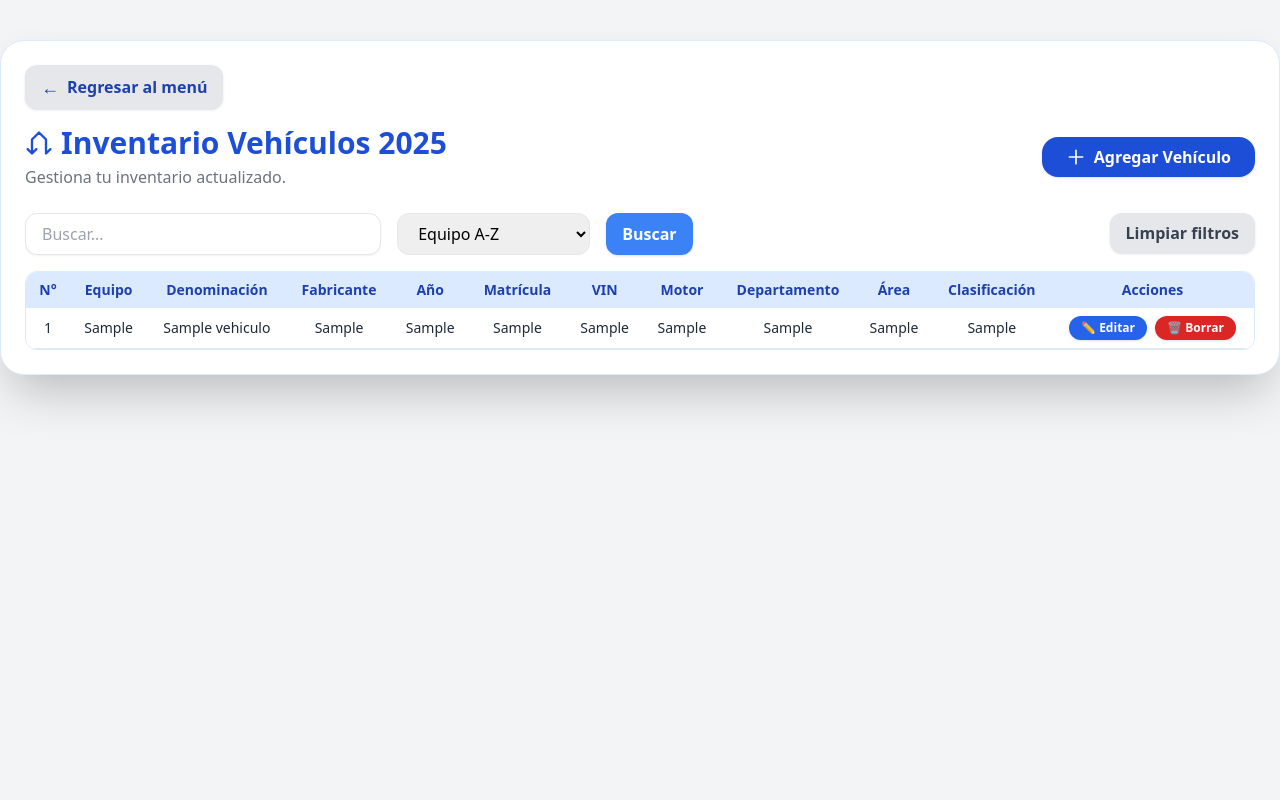
After one commit to edgar0217/CrudRep, a Node server app: page /admin/inventario-vehiculos in a window 1280 px wide. The commit adds this page. Run offline with Node 20, Linux system fonts and the light colour scheme; a user stored in the database is signed in; tables that the repository leaves empty hold one stand-in row (values such as "Sample post"); some libraries are stand-ins or nearby versions.

Commit message:
funcion y vistas de modulo inventario de vehiculo

```diff
--- a/app.js
+++ b/app.js
@@ -31,10 +31,12 @@ app.use(
 import { router as authRoutes } from "./routes/auth.routes.js";
 import { router as adminRoutes } from "./routes/admin.routes.js";
 import { router as indisponibilidadRoutes } from "./routes/indisponibilidad.routes.js";
+import { router as inventarioVehiculoRoutes } from "./routes/inventarioVehiculo.routes.js";
 
 app.use("/", authRoutes);
 app.use("/admin", adminRoutes);
 app.use("/admin/indisponibilidad", indisponibilidadRoutes);
+app.use("/admin", inventarioVehiculoRoutes);
 
 // Database sync
 db.sync().then(() => {
--- /dev/null
+++ b/controllers/inventarioVehiculoAdmin.js
@@ -0,0 +1,77 @@
+import InventarioVehiculo from "../models/InventarioVehiculo.js";
+import { Op } from "sequelize";
+
+// Listar con filtros, búsqueda y orden
+export async function renderInventario(req, res) {
+  const { q, order = "equipo_asc" } = req.query;
+  let where = {};
+
+  if (q) {
+    where = {
+      [Op.or]: [
+        { equipo: { [Op.iLike]: `%${q}%` } },
+        { denominacion: { [Op.iLike]: `%${q}%` } },
+        { fabricante: { [Op.iLike]: `%${q}%` } },
+        { matricula: { [Op.iLike]: `%${q}%` } },
+        { vin: { [Op.iLike]: `%${q}%` } },
+        { motor: { [Op.iLike]: `%${q}%` } },
+        { departamento: { [Op.iLike]: `%${q}%` } },
+        { area: { [Op.iLike]: `%${q}%` } },
+        { clasificacion: { [Op.iLike]: `%${q}%` } },
+        { ano: { [Op.iLike]: `%${q}%` } },
+      ],
+    };
+  }
+
+  // Ordenamiento
+  let orderArr = [];
+  if (order === "equipo_asc") orderArr = [["equipo", "ASC"]];
+  else if (order === "equipo_desc") orderArr = [["equipo", "DESC"]];
+  else if (order === "ano_asc") orderArr = [["ano", "ASC"]];
+  else if (order === "ano_desc") orderArr = [["ano", "DESC"]];
+  else if (order === "departamento_az") orderArr = [["departamento", "ASC"]];
+  else if (order === "departamento_za") orderArr = [["departamento", "DESC"]];
+
+  const vehiculos = await InventarioVehiculo.findAll({
+    where,
+    order: orderArr,
+  });
+
+  res.render("admin/inventarioVehiculoAdmin", {
+    vehiculos,
+    q: q || "",
+    order,
+  });
+}
+
+// Crear
+export async function crearVehiculo(req, res) {
+  try {
+    await InventarioVehiculo.create(req.body);
+    res.redirect("/admin/inventario-vehiculos");
+  } catch (err) {
+    res.status(400).send("Error al crear: " + err.message);
+  }
+}
+
+// Editar
+export async function editarVehiculo(req, res) {
+  const id = req.params.id;
+  try {
+    await InventarioVehiculo.update(req.body, { where: { id } });
+    res.redirect("/admin/inventario-vehiculos");
+  } catch (err) {
+    res.status(400).send("Error al editar: " + err.message);
+  }
+}
+
+// Eliminar
+export async function eliminarVehiculo(req, res) {
+  const id = req.params.id;
+  try {
+    await InventarioVehiculo.destroy({ where: { id } });
+    res.redirect("/admin/inventario-vehiculos");
+  } catch (err) {
+    res.status(400).send("Error al eliminar: " + err.message);
+  }
+}
--- a/views/admin/dashboardAdmin.ejs
+++ b/views/admin/dashboardAdmin.ejs
@@ -53,7 +53,7 @@
           >
         </a>
 
-        <<!-- Inventario Vehículos -->
+        <!-- Inventario Vehículos -->
         <a
           href="/admin/inventario-vehiculos"
           class="bg-white hover:bg-blue-50 shadow-xl rounded-2xl flex flex-col items-center p-6 group transition border-2 border-transparent hover:border-blue-300"
--- /dev/null
+++ b/views/admin/inventarioVehiculoAdmin.ejs
@@ -0,0 +1,228 @@
+<!DOCTYPE html>
+<html lang="es">
+  <head>
+    <meta charset="UTF-8" />
+    <title>Inventario Vehículos 2025</title>
+    <meta name="viewport" content="width=device-width, initial-scale=1" />
+    <script src="https://cdn.tailwindcss.com"></script>
+  </head>
+  <body class="bg-gray-100 min-h-screen flex flex-col items-center">
+    <div class="w-full max-w-7xl mx-auto mt-10 p-6 bg-white rounded-3xl shadow-2xl border border-blue-100">
+      <!-- Botón regresar -->
+      <div class="mb-4">
+        <a href="/admin/dashboard" class="inline-flex items-center gap-2 bg-gray-200 hover:bg-blue-100 text-blue-800 font-semibold px-4 py-2 rounded-xl shadow transition">
+          <span class="text-lg">←</span>
+          <span>Regresar al menú</span>
+        </a>
+      </div>
+      <!-- Encabezado -->
+      <div class="flex flex-col md:flex-row md:items-center md:justify-between gap-4 mb-6">
+        <div>
+          <h1 class="text-2xl md:text-3xl font-bold text-blue-700 flex items-center gap-2">
+            <svg class="w-7 h-7 text-blue-700" fill="none" stroke="currentColor" stroke-width="2" viewBox="0 0 24 24">
+              <path stroke-linecap="round" stroke-linejoin="round" d="M9.75 17.25L6 21m0 0l-3.75-3.75M6 21V9m12 12l3.75-3.75M18 21V9m0 0l-6-6m0 0l-6 6"/>
+            </svg>
+            Inventario Vehículos 2025
+          </h1>
+          <p class="text-gray-500 mt-1">Gestiona tu inventario actualizado.</p>
+        </div>
+        <button onclick="openModalCrear()" class="bg-blue-700 hover:bg-blue-800 text-white font-semibold px-6 py-2 rounded-2xl shadow flex items-center gap-2">
+          <svg class="w-5 h-5" fill="none" stroke="currentColor" stroke-width="2" viewBox="0 0 24 24">
+            <path stroke-linecap="round" stroke-linejoin="round" d="M12 4v16m8-8H4"/>
+          </svg>
+          Agregar Vehículo
+        </button>
+      </div>
+      <!-- Filtros y búsqueda -->
+      <div class="flex flex-col md:flex-row gap-4 mb-4">
+        <form class="flex flex-col md:flex-row gap-4 flex-1" method="GET" action="/admin/inventario-vehiculos">
+          <input
+            name="q"
+            value="<%= q %>"
+            type="text"
+            placeholder="Buscar..."
+            class="w-full md:w-1/3 border px-4 py-2 rounded-xl shadow-sm focus:ring-blue-500"
+          />
+          <select name="order" class="border px-4 py-2 rounded-xl w-full md:w-auto">
+            <option value="equipo_asc" <%= order === "equipo_asc" ? "selected" : "" %>>Equipo A-Z</option>
+            <option value="equipo_desc" <%= order === "equipo_desc" ? "selected" : "" %>>Equipo Z-A</option>
+            <option value="ano_asc" <%= order === "ano_asc" ? "selected" : "" %>>Año ascendente</option>
+            <option value="ano_desc" <%= order === "ano_desc" ? "selected" : "" %>>Año descendente</option>
+            <option value="departamento_az" <%= order === "departamento_az" ? "selected" : "" %>>Departamento A-Z</option>
+            <option value="departamento_za" <%= order === "departamento_za" ? "selected" : "" %>>Departamento Z-A</option>
+          </select>
+          <button type="submit" class="bg-blue-500 hover:bg-blue-600 text-white font-bold px-4 py-2 rounded-xl shadow transition-all w-full md:w-auto">
+            Buscar
+          </button>
+        </form>
+        <!-- Botón limpiar filtros -->
+        <form method="GET" action="/admin/inventario-vehiculos">
+          <button type="submit" class="bg-gray-200 hover:bg-gray-300 text-gray-700 font-bold px-4 py-2 rounded-xl shadow transition-all w-full md:w-auto">
+            Limpiar filtros
+          </button>
+        </form>
+      </div>
+      <!-- Tabla principal -->
+      <div class="overflow-x-auto rounded-xl border border-blue-100">
+        <table class="min-w-full text-xs md:text-sm text-gray-800 bg-white">
+          <thead>
+            <tr class="bg-blue-100 text-blue-800 font-bold text-center">
+              <th class="py-2 px-3">N°</th>
+              <th class="py-2 px-3">Equipo</th>
+              <th class="py-2 px-3">Denominación</th>
+              <th class="py-2 px-3">Fabricante</th>
+              <th class="py-2 px-3">Año</th>
+              <th class="py-2 px-3">Matrícula</th>
+              <th class="py-2 px-3">VIN</th>
+              <th class="py-2 px-3">Motor</th>
+              <th class="py-2 px-3">Departamento</th>
+              <th class="py-2 px-3">Área</th>
+              <th class="py-2 px-3">Clasificación</th>
+              <th class="py-2 px-3">Acciones</th>
+            </tr>
+          </thead>
+          <tbody>
+            <% if (vehiculos.length === 0) { %>
+              <tr>
+                <td colspan="12" class="p-8 text-center text-gray-400">
+                  <span class="text-6xl">📋</span><br />
+                  <span class="block mt-2">No hay vehículos registrados.</span>
+                </td>
+              </tr>
+            <% } %>
+            <% vehiculos.forEach((v, idx) => { %>
+              <tr class="border-b hover:bg-blue-50 transition text-center">
+                <td class="py-2 px-3"><%= idx + 1 %></td>
+                <td class="py-2 px-3"><%= v.equipo %></td>
+                <td class="py-2 px-3"><%= v.denominacion %></td>
+                <td class="py-2 px-3"><%= v.fabricante %></td>
+                <td class="py-2 px-3"><%= v.ano %></td>
+                <td class="py-2 px-3"><%= v.matricula %></td>
+                <td class="py-2 px-3"><%= v.vin %></td>
+                <td class="py-2 px-3"><%= v.motor %></td>
+                <td class="py-2 px-3"><%= v.departamento %></td>
+                <td class="py-2 px-3"><%= v.area %></td>
+                <td class="py-2 px-3"><%= v.clasificacion %></td>
+                <td class="py-2 px-3 flex gap-2 justify-center">
+                  <button type="button" onclick='openModalEditar(<%- JSON.stringify(v) %>)' class="bg-blue-600 hover:bg-blue-700 text-white rounded-xl px-3 py-1 text-xs font-semibold shadow flex items-center gap-1">
+                    ✏️ Editar
+                  </button>
+                  <form action="/admin/inventario-vehiculos/<%= v.id %>/delete" method="POST" class="inline" onsubmit="return confirm('¿Seguro que quieres eliminar este vehículo?')">
+                    <button type="submit" class="bg-red-600 hover:bg-red-700 text-white rounded-xl px-3 py-1 text-xs font-semibold shadow flex items-center gap-1">
+                      🗑️ Borrar
+                    </button>
+                  </form>
+                </td>
+              </tr>
+            <% }) %>
+          </tbody>
+        </table>
+      </div>
+    </div>
+
+    <!-- MODAL CREAR/EDITAR -->
+    <div id="modal-bg" class="fixed inset-0 z-50 flex items-center justify-center bg-black/50 backdrop-blur-sm transition-all duration-200 hidden">
+      <div class="relative w-full max-w-lg mx-2 my-6 md:my-0 bg-white rounded-2xl shadow-2xl flex flex-col animate-fade-in" style="max-height: 95vh">
+        <!-- Barra superior con botón de cerrar -->
+        <div class="flex justify-between items-center px-6 py-4 border-b">
+          <h2 id="modalTitle" class="text-xl md:text-2xl font-bold text-blue-700">Nuevo Vehículo</h2>
+          <button onclick="closeModal()" class="text-gray-400 hover:text-red-500 text-2xl font-bold transition-colors ml-4 focus:outline-none" aria-label="Cerrar">&times;</button>
+        </div>
+        <form id="vehiculoForm" class="px-6 py-4 overflow-y-auto flex-1 space-y-5" style="max-height: 80vh" method="POST" action="/admin/inventario-vehiculos">
+          <input type="hidden" name="id" id="input_id" />
+          <div class="grid grid-cols-1 md:grid-cols-2 gap-4">
+            <label class="font-semibold text-gray-700">Equipo:
+              <input type="text" name="equipo" id="input_equipo" class="border mt-1 rounded-xl px-3 py-1 w-full focus:ring-blue-500" required />
+            </label>
+            <label class="font-semibold text-gray-700">Denominación:
+              <input type="text" name="denominacion" id="input_denominacion" class="border mt-1 rounded-xl px-3 py-1 w-full focus:ring-blue-500" required />
+            </label>
+            <label class="font-semibold text-gray-700">Fabricante:
+              <input type="text" name="fabricante" id="input_fabricante" class="border mt-1 rounded-xl px-3 py-1 w-full focus:ring-blue-500" required />
+            </label>
+            <label class="font-semibold text-gray-700">Año:
+              <input type="text" name="ano" id="input_ano" class="border mt-1 rounded-xl px-3 py-1 w-full focus:ring-blue-500" required />
+            </label>
+            <label class="font-semibold text-gray-700">Matrícula:
+              <input type="text" name="matricula" id="input_matricula" class="border mt-1 rounded-xl px-3 py-1 w-full focus:ring-blue-500" required />
+            </label>
+            <label class="font-semibold text-gray-700">VIN:
+              <input type="text" name="vin" id="input_vin" class="border mt-1 rounded-xl px-3 py-1 w-full focus:ring-blue-500" required />
+            </label>
+            <label class="font-semibold text-gray-700">Motor:
+              <input type="text" name="motor" id="input_motor" class="border mt-1 rounded-xl px-3 py-1 w-full focus:ring-blue-500" required />
+            </label>
+            <label class="font-semibold text-gray-700">Departamento:
+              <input type="text" name="departamento" id="input_departamento" class="border mt-1 rounded-xl px-3 py-1 w-full focus:ring-blue-500" required />
+            </label>
+            <label class="font-semibold text-gray-700">Área:
+              <input type="text" name="area" id="input_area" class="border mt-1 rounded-xl px-3 py-1 w-full focus:ring-blue-500" required />
+            </label>
+            <label class="font-semibold text-gray-700 col-span-1 md:col-span-2">Clasificación:
+              <input type="text" name="clasificacion" id="input_clasificacion" class="border mt-1 rounded-xl px-3 py-1 w-full focus:ring-blue-500" required />
+            </label>
+          </div>
+          <div class="flex gap-3 mt-4">
+            <button type="submit" class="flex-1 bg-blue-700 hover:bg-blue-800 text-white font-bold py-2 rounded-xl transition">
+              Guardar
+            </button>
+            <button type="button" class="flex-1 bg-gray-200 hover:bg-gray-300 text-gray-700 font-bold py-2 rounded-xl transition border border-gray-400"
+              onclick="limpiarFormulario()">
+              Limpiar formulario
+            </button>
+          </div>
+        </form>
+      </div>
+    </div>
+    <script>
+      // Modal crear/editar
+      function openModalCrear() {
+        document.getElementById('vehiculoForm').action = "/admin/inventario-vehiculos";
+        document.getElementById('modalTitle').textContent = "Nuevo Vehículo";
+        limpiarFormulario();
+        document.getElementById('modal-bg').classList.remove('hidden');
+      }
+      function openModalEditar(data) {
+        document.getElementById('vehiculoForm').action = "/admin/inventario-vehiculos/" + data.id + "/edit";
+        document.getElementById('modalTitle').textContent = "Editar Vehículo";
+        document.getElementById('input_id').value = data.id || "";
+        document.getElementById('input_equipo').value = data.equipo || "";
+        document.getElementById('input_denominacion').value = data.denominacion || "";
+        document.getElementById('input_fabricante').value = data.fabricante || "";
+        document.getElementById('input_ano').value = data.ano || "";
+        document.getElementById('input_matricula').value = data.matricula || "";
+        document.getElementById('input_vin').value = data.vin || "";
+        document.getElementById('input_motor').value = data.motor || "";
+        document.getElementById('input_departamento').value = data.departamento || "";
+        document.getElementById('input_area').value = data.area || "";
+        document.getElementById('input_clasificacion').value = data.clasificacion || "";
+        document.getElementById('modal-bg').classList.remove('hidden');
+      }
+      function closeModal() {
+        document.getElementById('modal-bg').classList.add('hidden');
+      }
+      function limpiarFormulario() {
+        document.getElementById('input_id').value = "";
+        document.getElementById('input_equipo').value = "";
+        document.getElementById('input_denominacion').value = "";
+        document.getElementById('input_fabricante').value = "";
+        document.getElementById('input_ano').value = "";
+        document.getElementById('input_matricula').value = "";
+        document.getElementById('input_vin').value = "";
+        document.getElementById('input_motor').value = "";
+        document.getElementById('input_departamento').value = "";
+        document.getElementById('input_area').value = "";
+        document.getElementById('input_clasificacion').value = "";
+      }
+      // Cerrar modal con ESC o clic fuera
+      window.addEventListener("keydown", (e) => {
+        if (e.key === "Escape") closeModal();
+      });
+      document.addEventListener("click", function (event) {
+        let modalBg = document.getElementById("modal-bg");
+        if (!modalBg.classList.contains("hidden") && event.target === modalBg)
+          closeModal();
+      });
+    </script>
+  </body>
+</html>
```
Also changed, not shown: models/InventarioVehiculo.js (added, +24 -0 lines), routes/inventarioVehiculo.routes.js (added, +15 -0 lines).
